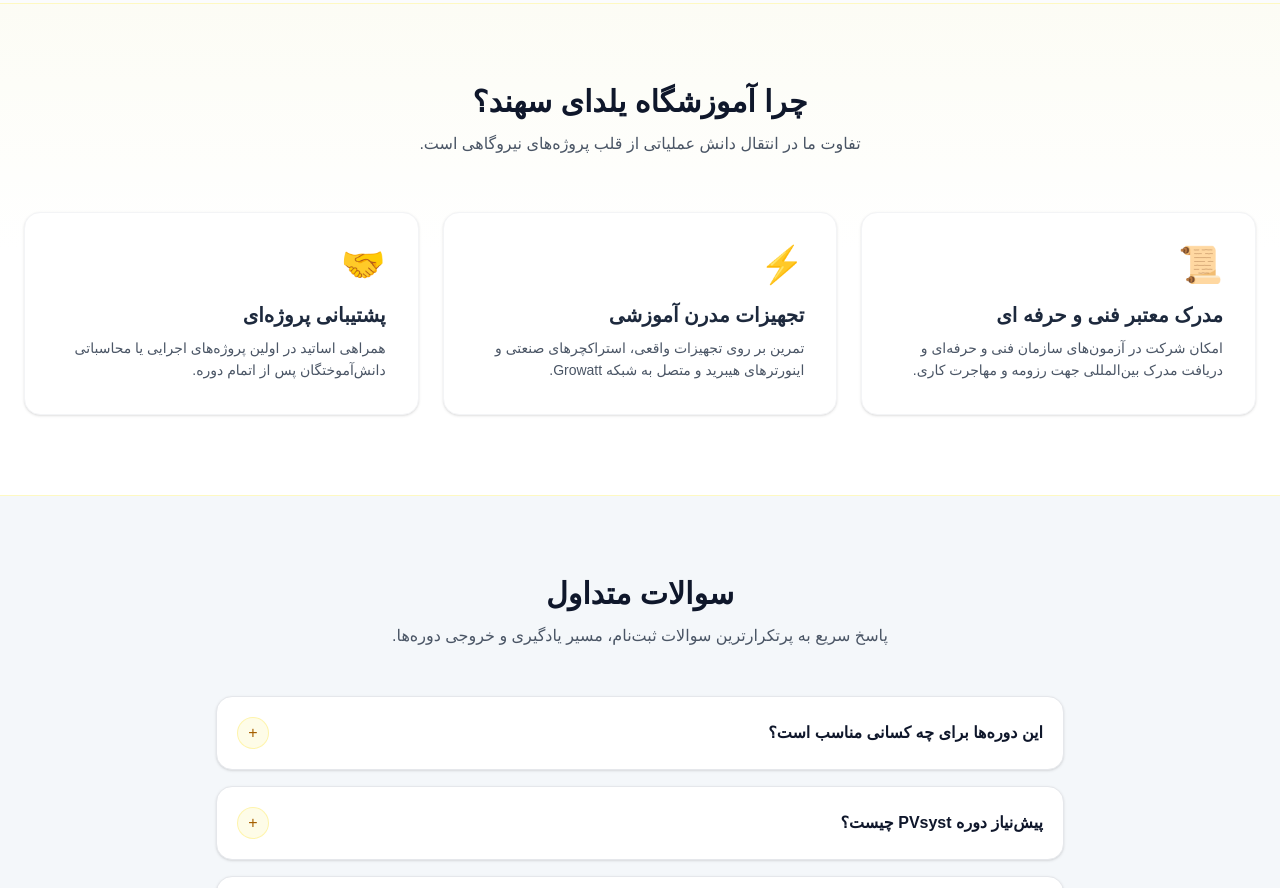
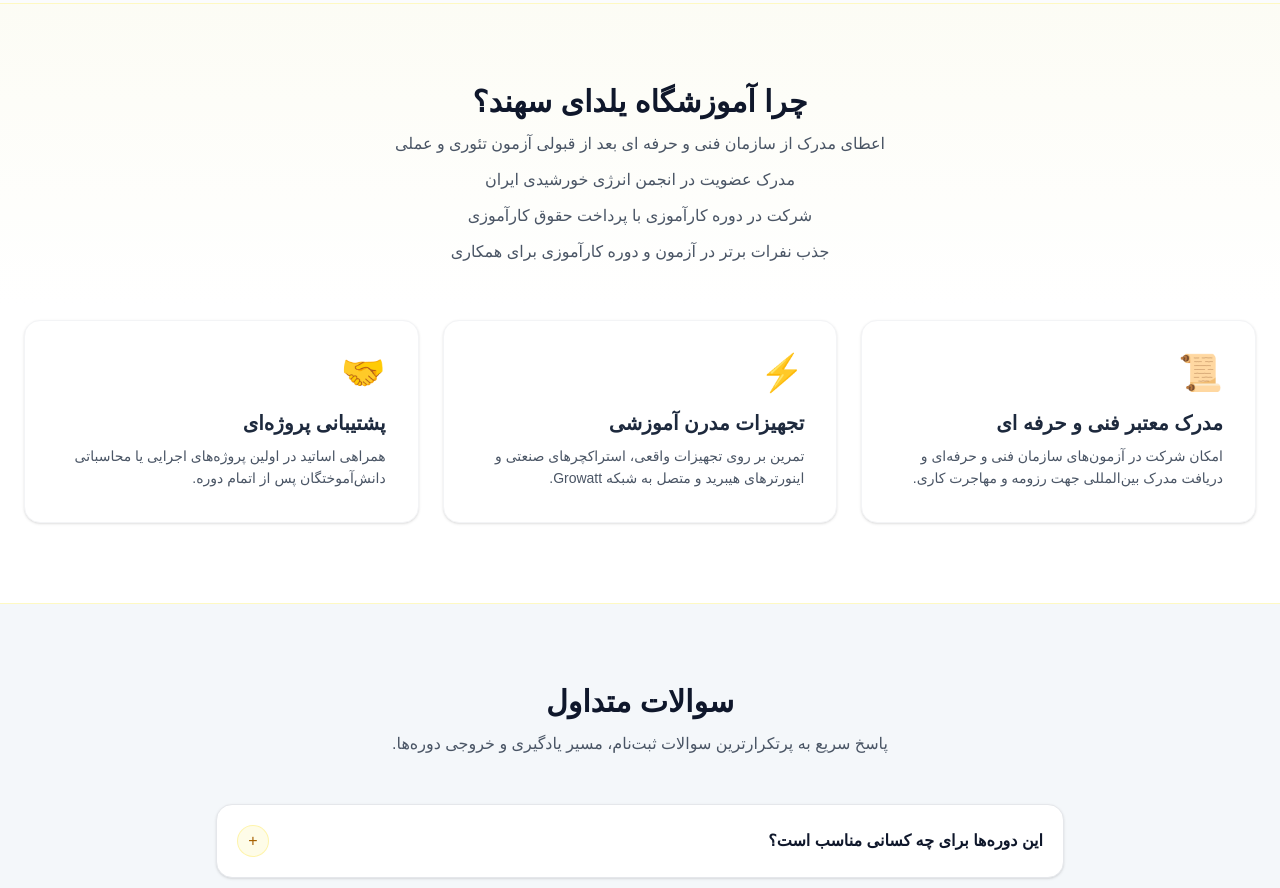
Before and after one commit to Ariyan8/yesesco, a Next.js app: page /academy in a window 1280 px wide. Shown: the part 2740-3628 px from the top of the page. Built offline with nearby package versions, Linux system fonts and the light colour scheme.

Commit message:
update files

```diff
--- a/app/academy/page.tsx
+++ b/app/academy/page.tsx
@@ -554,7 +554,14 @@ export default function AcademyPage() {
         <div className="container mx-auto px-6">
           <div className="mb-14 text-center">
             <h2 className="text-3xl font-extrabold text-slate-900">چرا آموزشگاه یلدای سهند؟</h2>
-            <p className="mt-3 text-gray-600">تفاوت ما در انتقال دانش عملیاتی از قلب پروژه‌های نیروگاهی است.</p>
+            <p className="mt-3 text-gray-600">اعطای مدرک از سازمان فنی و حرفه ای بعد از قبولی آزمون تئوری و عملی</p>
+            <p className="mt-3 text-gray-600">مدرک عضویت در انجمن انرژی خورشیدی ایران</p>
+            <p className="mt-3 text-gray-600">شرکت در دوره کارآموزی با پرداخت حقوق کارآموزی</p>
+            <p className="mt-3 text-gray-600">جذب نفرات برتر در آزمون و دوره کارآموزی برای همکاری</p>
+
+
+
+
           </div>
 
           <div className="grid gap-6 md:grid-cols-3">
```
